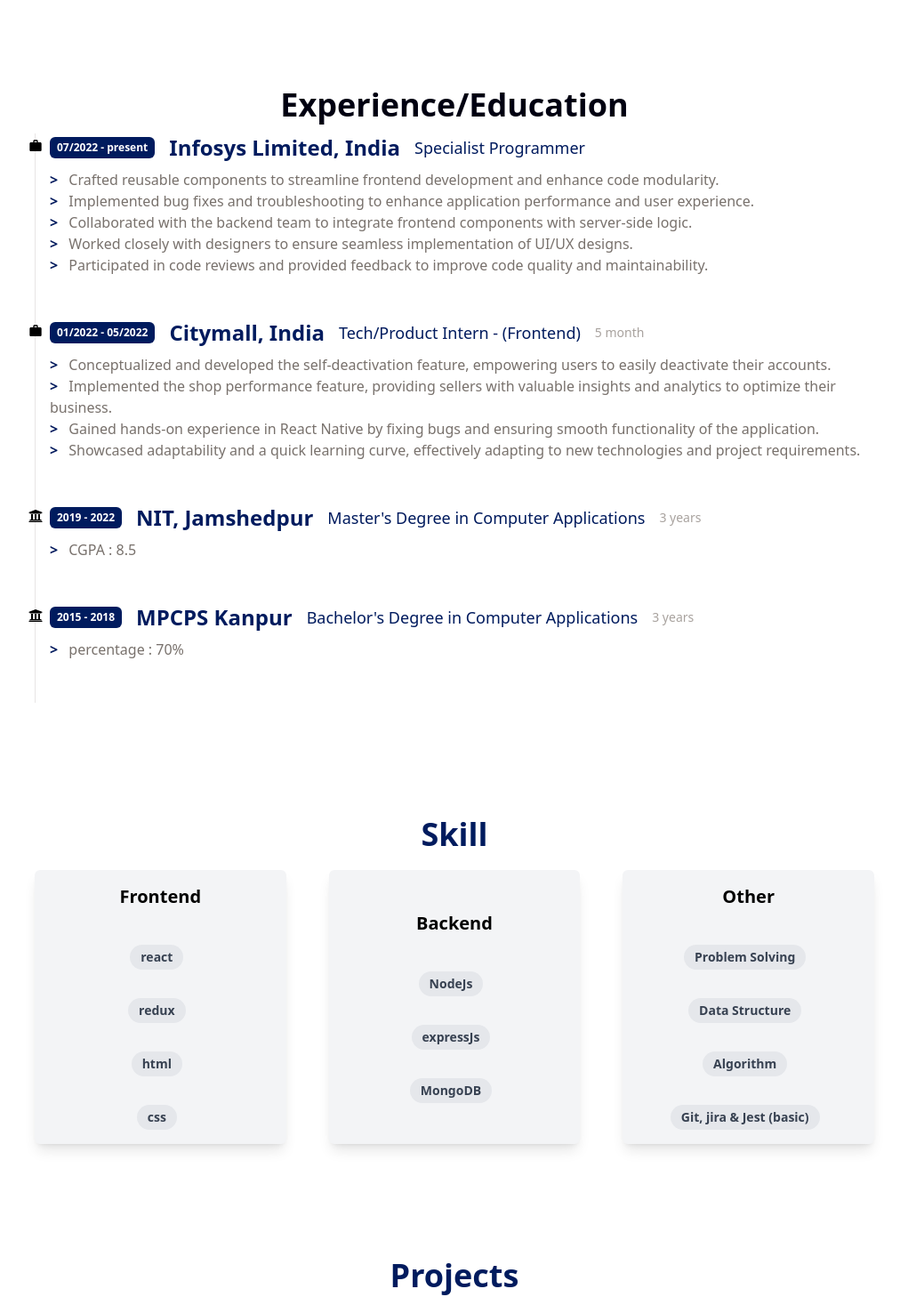
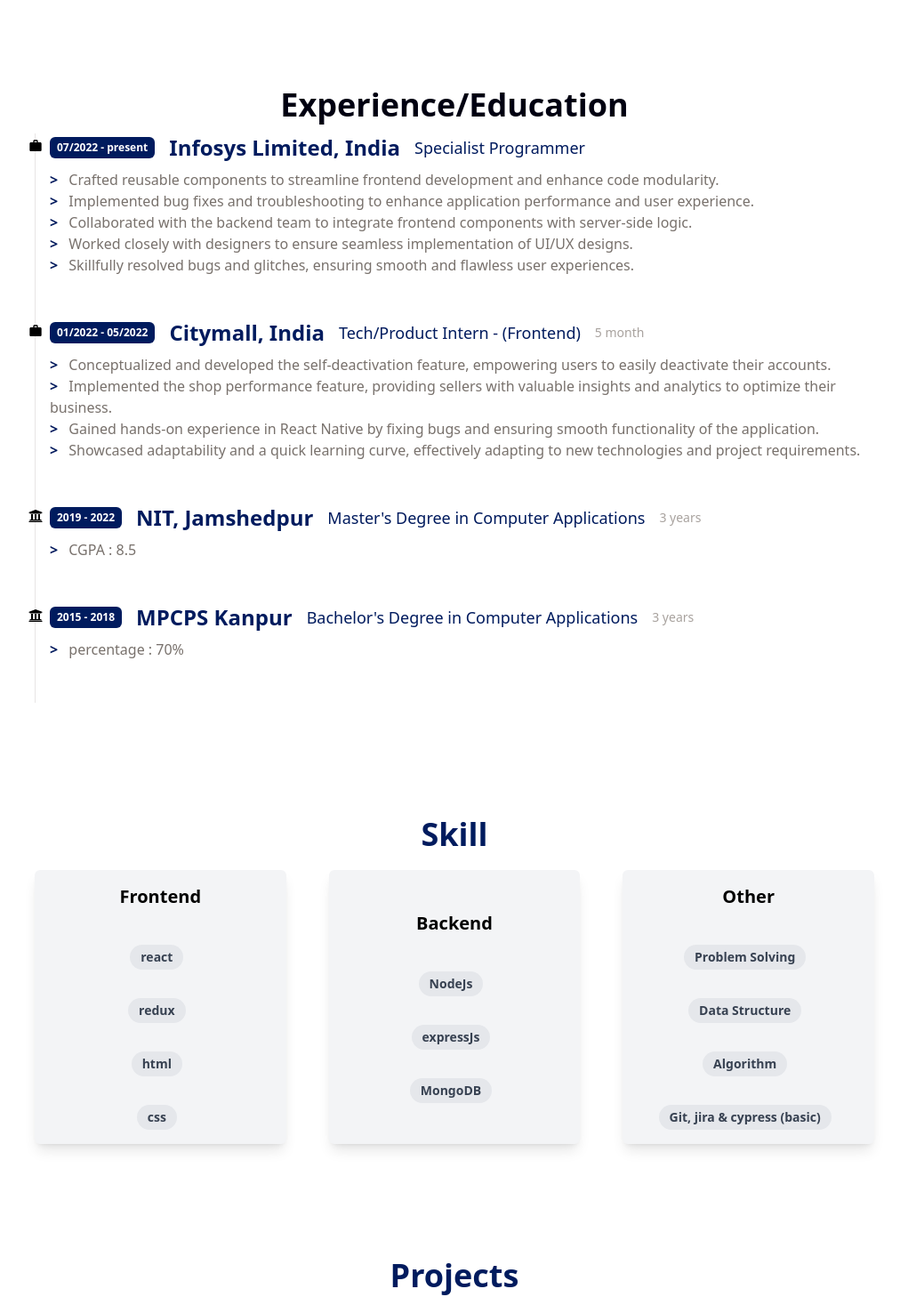
Before and after one commit to dk-cell/my-portfolio, a React (Vite) app: page / in a window 1280 px wide. Shown: the part 1224-2691 px from the top of the page at 89% size, without its empty margins (161-1173 px from the left). Built offline with nearby package versions, Linux system fonts and the light colour scheme.

Commit message:
exp updated

```diff
--- a/src/data/experience.js
+++ b/src/data/experience.js
@@ -23,7 +23,7 @@ export const workExpData = [
       },
       {
         points:
-            "Participated in code reviews and provided feedback to improve code quality and maintainability.",
+          "Skillfully resolved bugs and glitches, ensuring smooth and flawless user experiences.",
       },
     ],
     isWork: true,
--- a/src/data/techskill.js
+++ b/src/data/techskill.js
@@ -22,7 +22,7 @@ export const techSkill = [
       { skill: "Problem Solving" },
       { skill: "Data Structure" },
       { skill: "Algorithm" },
-      { skill: "Git, jira & Jest (basic)" },
+      { skill: "Git, jira & cypress (basic)" },
     ],
     title: "Other",
   },
```
Also changed, not shown: 1 other file (tests, documents, lock files or other folders). Lines whose indentation alone changed are shown as unchanged.
